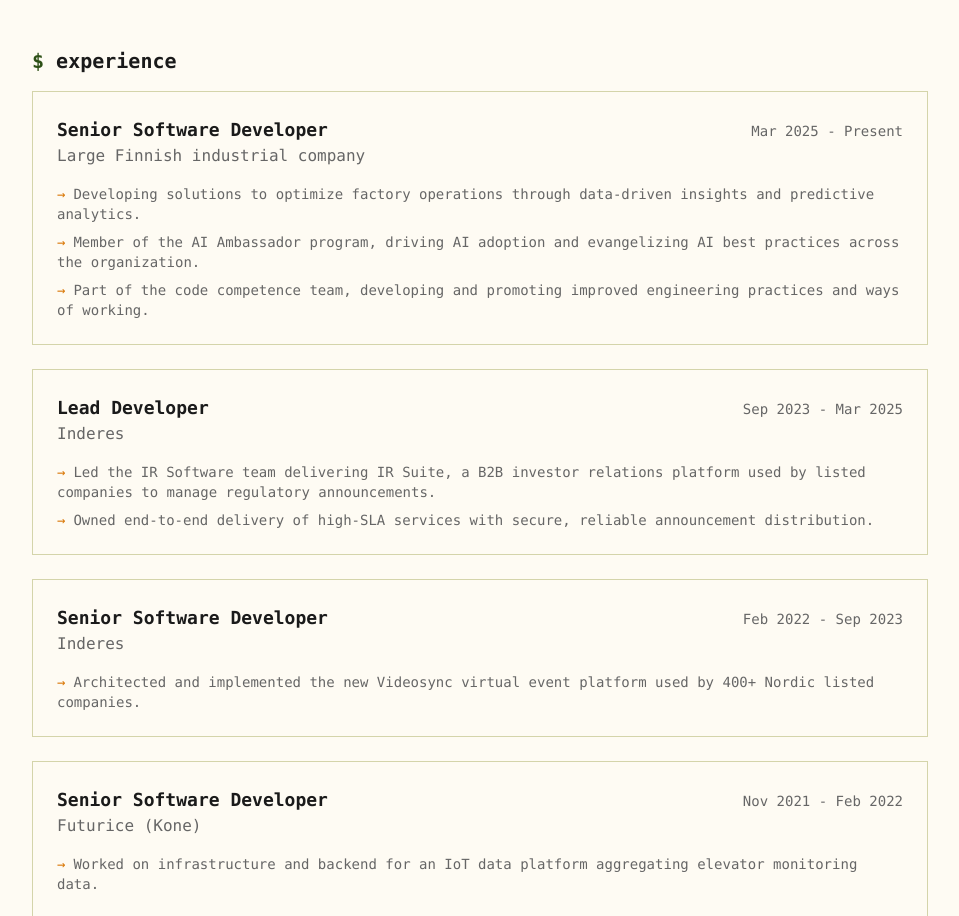
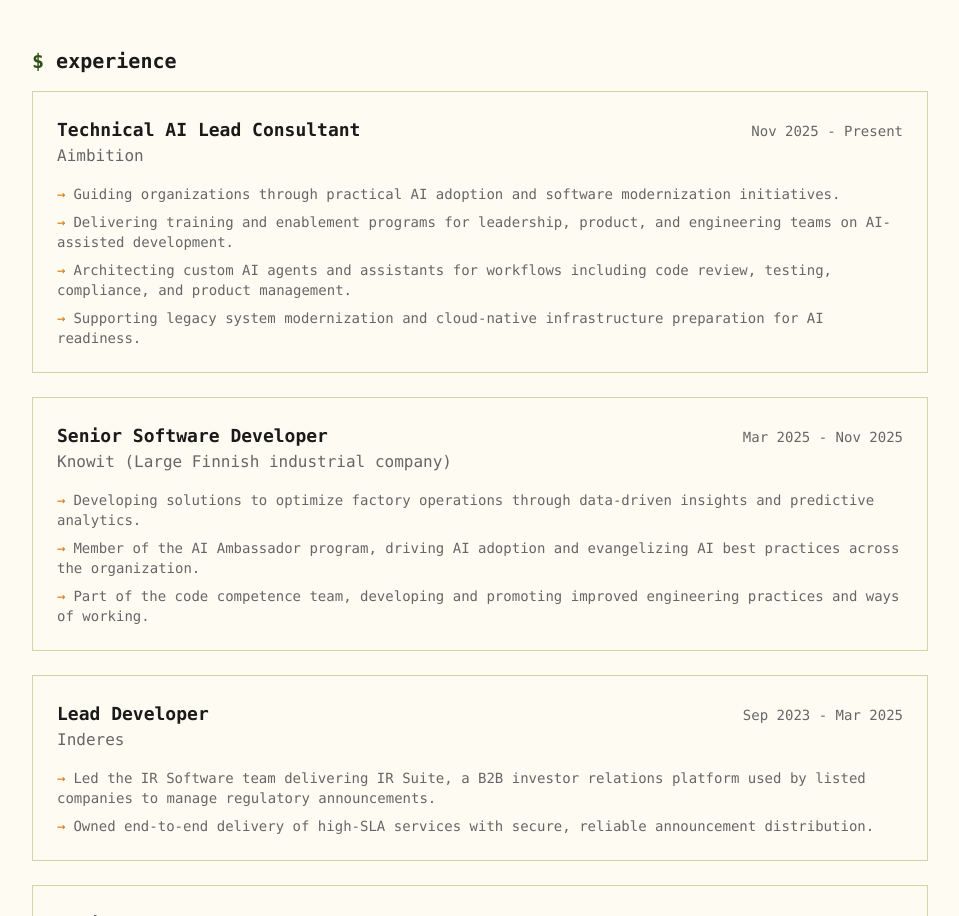
Before and after one commit to mikko-kohtala/mikko-kohtala, a Next.js app: page /cv in a window 1280 px wide. Shown: the part 981-1897 px from the top of the page, without its empty margins (160-1119 px from the left). Built offline with nearby package versions, Linux system fonts and the light colour scheme.

Commit message:
cv update

```diff
--- a/app/cv/page.tsx
+++ b/app/cv/page.tsx
@@ -110,14 +110,47 @@
               <div className="flex flex-col gap-2 sm:flex-row sm:items-baseline sm:justify-between">
                 <div>
                   <h3 className="font-bold text-lg">
+                    Technical AI Lead Consultant
+                  </h3>
+                  <p className="text-muted-foreground">Aimbition</p>
+                </div>
+                <div className="text-muted-foreground text-sm">
+                  Nov 2025 - Present
+                </div>
+              </div>
+              <ul className="mt-4 space-y-2 text-sm text-muted-foreground">
+                <li className="before:mr-2 before:text-accent before:content-['→']">
+                  Guiding organizations through practical AI adoption and
+                  software modernization initiatives.
+                </li>
+                <li className="before:mr-2 before:text-accent before:content-['→']">
+                  Delivering training and enablement programs for leadership,
+                  product, and engineering teams on AI-assisted development.
+                </li>
+                <li className="before:mr-2 before:text-accent before:content-['→']">
+                  Architecting custom AI agents and assistants for workflows
+                  including code review, testing, compliance, and product
+                  management.
+                </li>
+                <li className="before:mr-2 before:text-accent before:content-['→']">
+                  Supporting legacy system modernization and cloud-native
+                  infrastructure preparation for AI readiness.
+                </li>
+              </ul>
+            </article>
+
+            <article className="border border-border p-6">
+              <div className="flex flex-col gap-2 sm:flex-row sm:items-baseline sm:justify-between">
+                <div>
+                  <h3 className="font-bold text-lg">
                     Senior Software Developer
                   </h3>
                   <p className="text-muted-foreground">
-                    Large Finnish industrial company
+                    Knowit (Large Finnish industrial company)
                   </p>
                 </div>
                 <div className="text-muted-foreground text-sm">
-                  Mar 2025 - Present
+                  Mar 2025 - Nov 2025
                 </div>
               </div>
               <ul className="mt-4 space-y-2 text-sm text-muted-foreground">
--- a/env.ts
+++ b/env.ts
@@ -3,7 +3,7 @@
 
 export const env = createEnv({
   server: {
-    APP_ENV: z.enum(["local", "development", "production"]),
+    APP_ENV: z.enum(["local", "development", "production"]).default("local"),
   },
   client: {
     NEXT_PUBLIC_BASE_URL: z.string().url().optional(),
```
